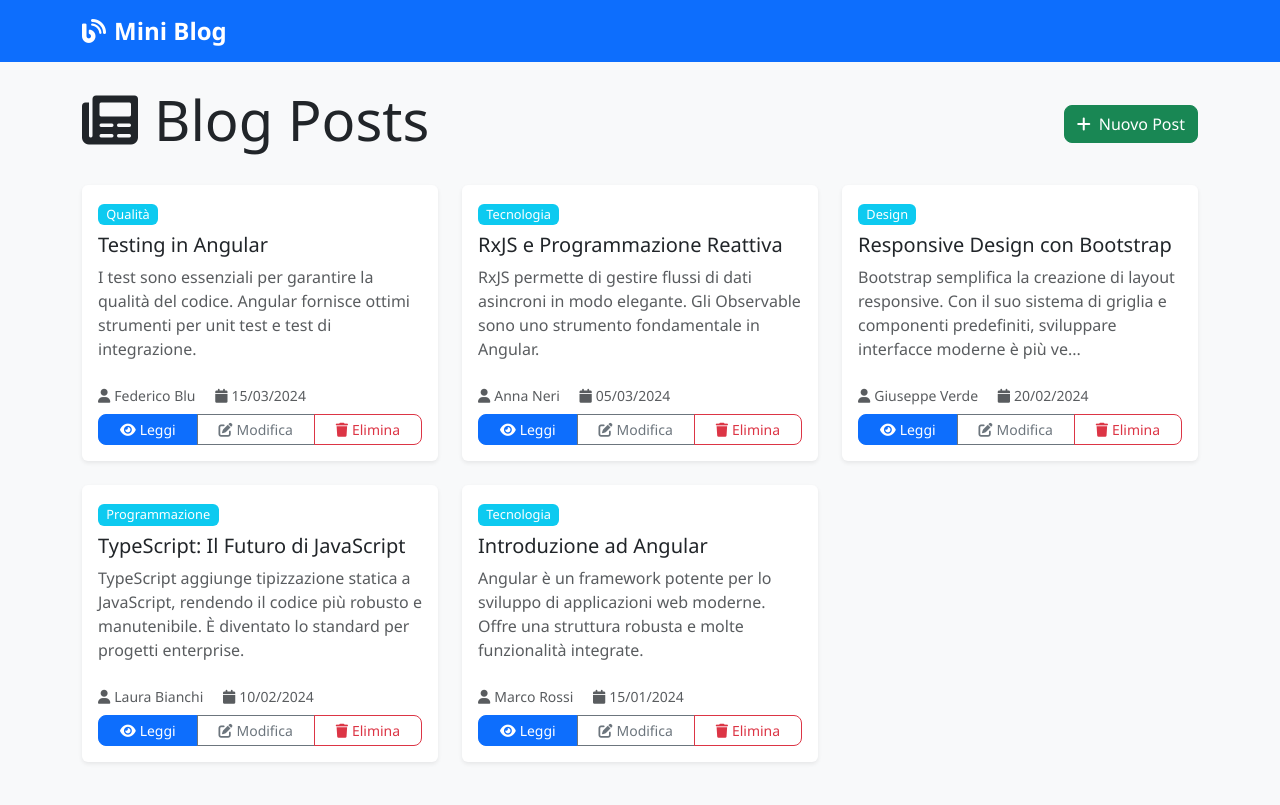
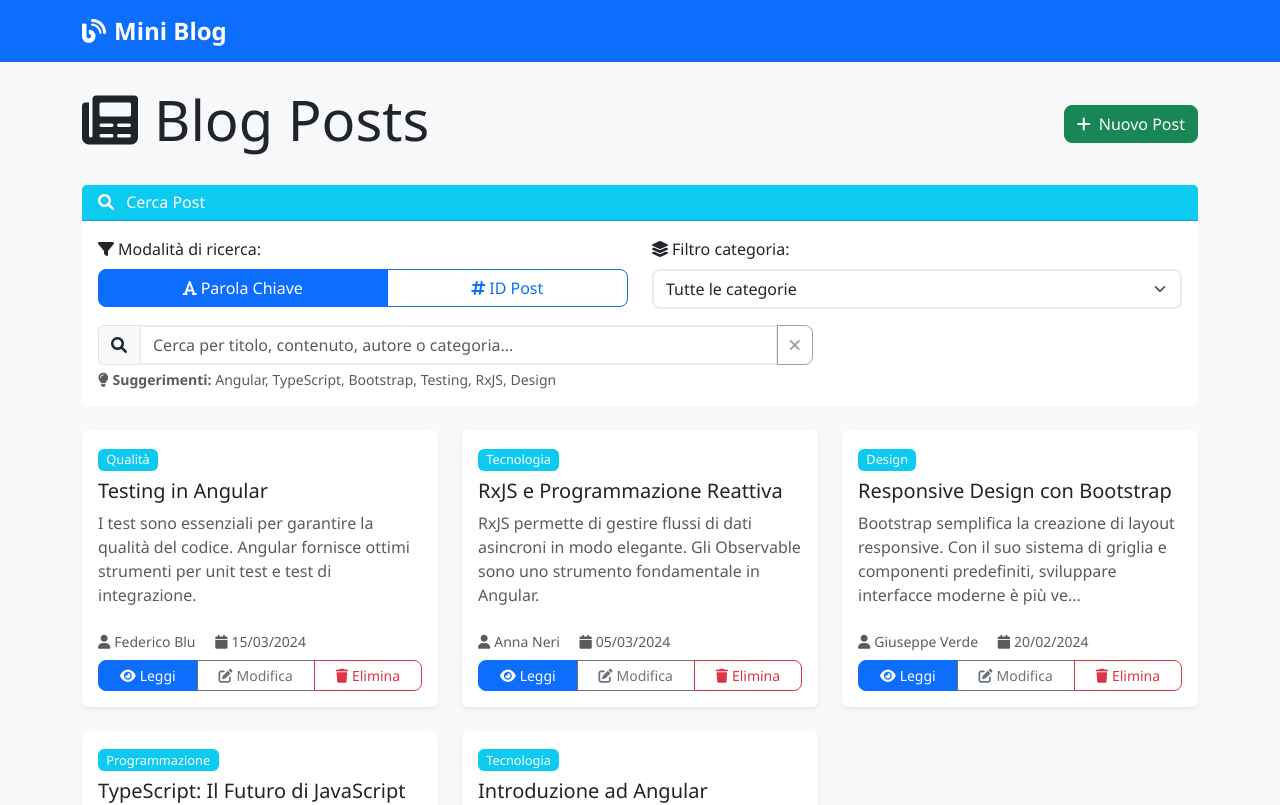
Before and after one commit to HuJun017/mini_blog, an Angular app in the folder mini-blog/: page /posts in a window 1280 px wide. Shown: the top 805 px of the page. Built offline with nearby package versions, Linux system fonts and the light colour scheme.

Commit message:
aggiunto funzioni per la ricerca dei post

```diff
--- a/mini-blog/src/app/components/post-list/post-list.html
+++ b/mini-blog/src/app/components/post-list/post-list.html
@@ -9,7 +9,148 @@
       </a>
     </div>
 
+    <!-- Barra di Ricerca -->
+    <div class="card mb-4 border-info">
+      <div class="card-header bg-info text-white">
+        <h6 class="mb-0">
+          <i class="fas fa-search me-2"></i>
+          Cerca Post
+        </h6>
+      </div>
+
+      <div class="card-body">
+        <!-- Toggle modalità ricerca -->
+        <div class="row mb-3">
+          <div class="col-md-6">
+            <label class="form-label">
+              <i class="fas fa-filter me-1"></i>Modalità di ricerca:
+            </label>
+            <div class="btn-group w-100" role="group">
+              <input
+                type="radio"
+                class="btn-check"
+                name="searchMode"
+                id="searchKeyword"
+                [(ngModel)]="searchMode"
+                value="keyword"
+                (change)="onSearchModeChange()">
+              <label class="btn btn-outline-primary" for="searchKeyword">
+                <i class="fas fa-font me-1"></i>Parola Chiave
+              </label>
+
+              <input
+                type="radio"
+                class="btn-check"
+                name="searchMode"
+                id="searchId"
+                [(ngModel)]="searchMode"
+                value="id"
+                (change)="onSearchModeChange()">
+              <label class="btn btn-outline-primary" for="searchId">
+                <i class="fas fa-hashtag me-1"></i>ID Post
+              </label>
+            </div>
+          </div>
+
+          <div class="col-md-6">
+            <label class="form-label">
+              <i class="fas fa-layer-group me-1"></i>Filtro categoria:
+            </label>
+            <select
+              class="form-select"
+              [(ngModel)]="selectedCategory"
+              (change)="onCategoryChange()">
+              <option value="">Tutte le categorie</option>
+              <option *ngFor="let category of availableCategories" [value]="category">
+                {{ category }}
+              </option>
+            </select>
+          </div>
+        </div>
+
+        <!-- Campo di ricerca -->
+        <div class="row">
+          <div class="col-md-8">
+            <div class="input-group">
+              <span class="input-group-text">
+                <i class="fas fa-search"></i>
+              </span>
+              <input
+                type="text"
+                class="form-control"
+                [(ngModel)]="searchTerm"
+                (input)="onSearch()"
+                [placeholder]="getSearchPlaceholder()"
+                #searchInput>
+              <button
+                class="btn btn-outline-secondary"
+                type="button"
+                (click)="clearSearch()"
+                [disabled]="!searchTerm">
+                <i class="fas fa-times"></i>
+              </button>
+            </div>
+
+            <!-- Suggerimenti per parole chiave -->
+            <div class="form-text" *ngIf="searchMode === 'keyword'">
+              <i class="fas fa-lightbulb me-1"></i>
+              <strong>Suggerimenti:</strong> Angular, TypeScript, Bootstrap, Testing, RxJS, Design
+            </div>
+          </div>
+
+          <div class="col-md-4">
+            <!-- Spazio vuoto per mantenere il layout -->
+          </div>
+        </div>
+
+        <!-- Risultati ricerca -->
+        <div class="mt-3" *ngIf="isSearchActive">
+          <div class="alert alert-info d-flex justify-content-between align-items-center" *ngIf="searchResults.length > 0">
+            <div>
+              <i class="fas fa-check-circle me-2"></i>
+              <strong>{{ searchResults.length }}</strong> risultato/i trovato/i
+              <span *ngIf="searchMode === 'keyword'">per "<strong>{{ searchTerm }}</strong>"</span>
+              <span *ngIf="searchMode === 'id'">con ID <strong>{{ searchTerm }}</strong></span>
+              <span *ngIf="selectedCategory"> nella categoria "<strong>{{ selectedCategory }}</strong>"</span>
+            </div>
+
+            <button class="btn btn-outline-info btn-sm" (click)="clearSearch()">
+              <i class="fas fa-times me-1"></i>Pulisci
+            </button>
+          </div>
+
+          <div class="alert alert-warning" *ngIf="searchResults.length === 0">
+            <i class="fas fa-exclamation-triangle me-2"></i>
+            <strong>Nessun risultato trovato</strong>
+            <span *ngIf="searchMode === 'keyword'"> per la parola chiave "<strong>{{ searchTerm }}</strong>"</span>
+            <span *ngIf="searchMode === 'id'"> con ID <strong>{{ searchTerm }}</strong></span>
+            <span *ngIf="selectedCategory"> nella categoria "<strong>{{ selectedCategory }}</strong>"</span>
+
+            <div class="mt-2">
+              <small>
+                <i class="fas fa-info-circle me-1"></i>
+                Prova con:
+                <span *ngIf="searchMode === 'keyword'">parole diverse, controlla l'ortografia, o usa termini più generici</span>
+                <span *ngIf="searchMode === 'id'">un ID esistente ({{ availableIds.join(', ') }})</span>
+              </small>
+            </div>
+          </div>
+        </div>
+      </div>
+    </div>
+
+    <!-- Lista Post -->
     <div class="row" *ngIf="posts.length > 0; else noPosts">
+      <!-- Header risultati (solo se è attiva una ricerca) -->
+      <div class="col-12" *ngIf="isSearchActive && searchResults.length > 0">
+        <div class="alert alert-success mb-3">
+          <i class="fas fa-search me-2"></i>
+          <strong>Risultati trovati:</strong> {{ searchResults.length }} post
+          <span *ngIf="searchMode === 'keyword'"> per "<strong>{{ searchTerm }}</strong>"</span>
+          <span *ngIf="searchMode === 'id'"> con ID <strong>{{ searchTerm }}</strong></span>
+        </div>
+      </div>
+
       <div class="col-md-6 col-lg-4 mb-4" *ngFor="let post of posts">
         <div class="card h-100 shadow-sm">
           <div class="card-body d-flex flex-column">
@@ -49,6 +190,7 @@
 
     <ng-template #noPosts>
       <div class="text-center py-5">
+        <div *ngIf="!isSearchActive">
           <i class="fas fa-inbox fa-3x text-muted mb-3"></i>
           <h3>Nessun post disponibile</h3>
           <p class="text-muted">Inizia creando il tuo primo post!</p>
@@ -56,6 +198,26 @@
             <i class="fas fa-plus me-2"></i>Crea il primo post
           </a>
         </div>
+
+        <div *ngIf="isSearchActive">
+          <i class="fas fa-search fa-3x text-warning mb-3"></i>
+          <h3>Nessun risultato trovato</h3>
+          <p class="text-muted">
+            La ricerca
+            <span *ngIf="searchMode === 'keyword'">per "<strong>{{ searchTerm }}</strong>"</span>
+            <span *ngIf="searchMode === 'id'">per ID <strong>{{ searchTerm }}</strong></span>
+            non ha prodotto risultati.
+          </p>
+          <div class="d-flex gap-2 justify-content-center">
+            <button (click)="clearSearch()" class="btn btn-primary">
+              <i class="fas fa-list me-2"></i>Mostra tutti i post
+            </button>
+            <a routerLink="/new-post" class="btn btn-success">
+              <i class="fas fa-plus me-2"></i>Crea nuovo post
+            </a>
+          </div>
+        </div>
+      </div>
     </ng-template>
   </div>
 </div>
```
Lines whose indentation alone changed are shown as unchanged.
